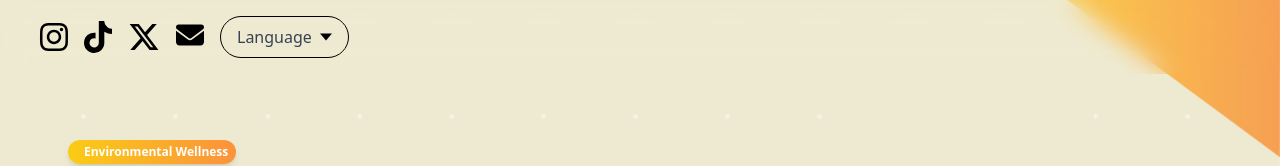
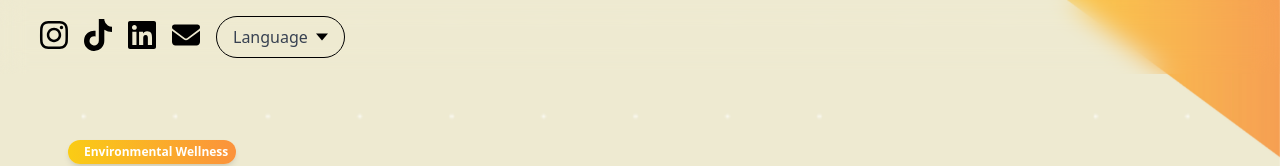
Before and after one commit to Diego331211/Divino-Bienestar-ColombiaWellnessWeek, a Next.js app: page /en in a window 1280 px wide. Shown: the top 166 px of the page. Built offline with nearby package versions, Linux system fonts and the light colour scheme.

Commit message:
agregar redes sociales a botones

```diff
--- a/app/[locale]/components/Header.tsx
+++ b/app/[locale]/components/Header.tsx
@@ -3,7 +3,7 @@ import Link from 'next/link';
 import { useTranslations } from 'next-intl';
 import LanguageSwitcher from './LanguageSwitcher';
 import { FontAwesomeIcon } from '@fortawesome/react-fontawesome';
-import { faInstagram, faTiktok, faXTwitter } from '@fortawesome/free-brands-svg-icons';
+import { faInstagram, faTiktok, faLinkedin } from '@fortawesome/free-brands-svg-icons';
 import { faEnvelope } from '@fortawesome/free-solid-svg-icons'; // Importa el ícono de correo
 
 export default function Header() {
@@ -13,12 +13,24 @@ export default function Header() {
     <header className="bg-transparent text-black py-4 fixed top-0 left-0 w-full z-50 backdrop-blur-md">
       <div className="container mx-auto flex items-center gap-4 px-10">
 
-        <FontAwesomeIcon icon={faInstagram} className='h-8' />
-        <FontAwesomeIcon icon={faTiktok} className='h-8' />
-        <FontAwesomeIcon icon={faXTwitter} className='h-8' />
+        {/* Ícono de Instagram con enlace */}
+        <a href="https://www.instagram.com/colombiawellnessweek?igsh=MWo0ZWtlcDlxZ2NvMQ%3D%3D&utm_source=qr" target="_blank" rel="noopener noreferrer" title="Instagram">
+          <FontAwesomeIcon icon={faInstagram} className='h-8 hover:text-orange-500 transition-colors' />
+        </a>
+
+        {/* Ícono de TikTok con enlace */}
+        <a href="https://www.tiktok.com/@colombiawellnessweek2025?_t=ZS-907YDiSMJWq&_r=1" target="_blank" rel="noopener noreferrer" title="TikTok">
+          <FontAwesomeIcon icon={faTiktok} className='h-8 hover:text-orange-500 transition-colors' />
+        </a>
+
+        {/* Ícono de LinkedIn con enlace */}
+        <a href="https://www.linkedin.com/company/colombia-wellness-week/?viewAsMember=true" target="_blank" rel="noopener noreferrer" title="LinkedIn">
+          <FontAwesomeIcon icon={faLinkedin} className='h-8 hover:text-orange-500 transition-colors' />
+        </a>
+
         {/* Ícono de correo con enlace */}
         <a href="mailto:Colombiawellnesseeek2025@gmail.com" title="Enviar correo">
-          <FontAwesomeIcon icon={faEnvelope} className="h-7" />
+          <FontAwesomeIcon icon={faEnvelope} className="h-7 hover:text-orange-500 transition-colors" />
         </a>
 
         {/* Logo */}
```
